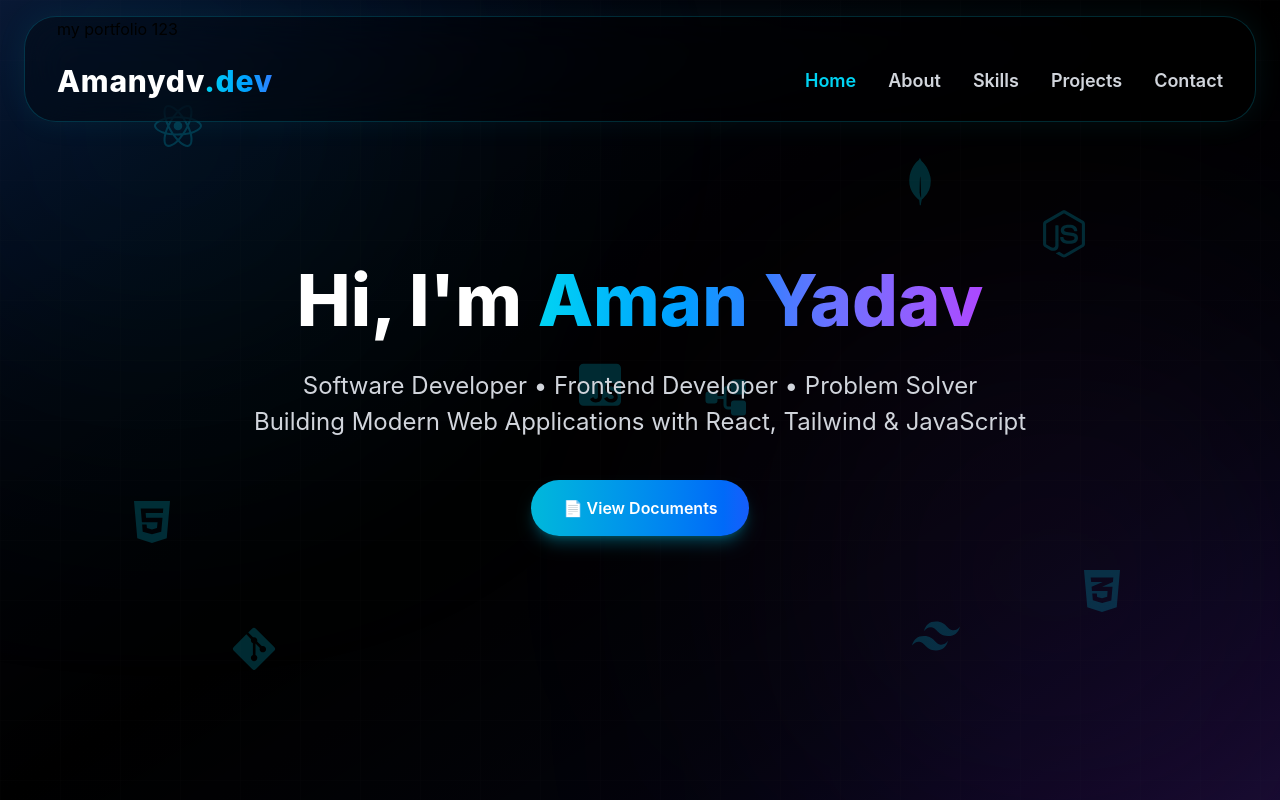
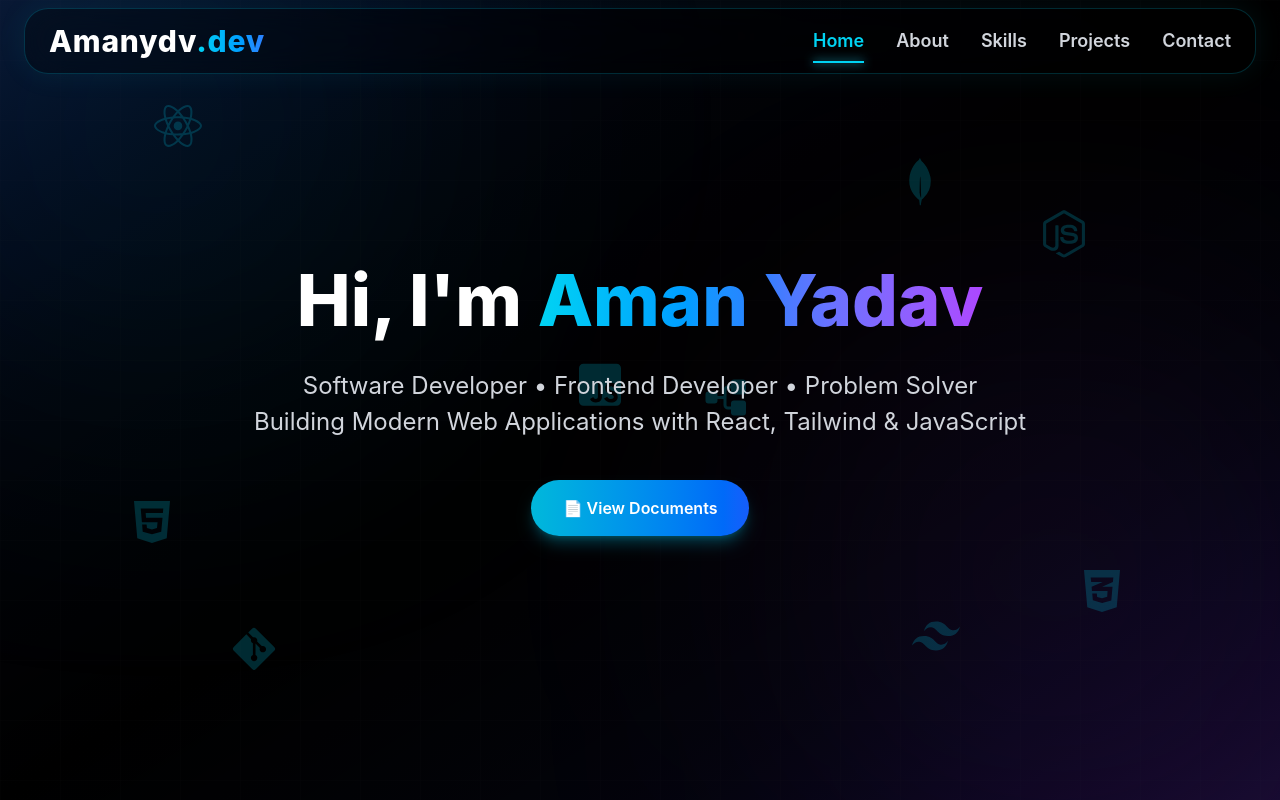
Before and after one commit to Amanyadav1913/portfolio-website, a React (Vite) app: page / in a window 1280 px wide. Built offline with nearby package versions, Linux system fonts and the light colour scheme.

Commit message:
update navbar

```diff
--- a/src/components/Navbar.jsx
+++ b/src/components/Navbar.jsx
@@ -14,27 +14,23 @@
   const [isOpen, setIsOpen] = useState(false);
 
   return (
-    <header className="fixed top-0 left-0 w-full z-50 px-4 sm:px-6 pt-4">
+    <header className="fixed top-0 left-0 w-full z-40 px-4 sm:px-6 pt-2">
       <nav
         className="
           max-w-7xl mx-auto
-          rounded-4xl
+          rounded-3xl
           border border-cyan-400/20
           bg-black/30
           backdrop-blur-xl
           shadow-[0_0_30px_rgba(34,211,238,0.08)]
         "
       >
-        <div className="px-5 sm:px-7 lg:px-8">
-
-          <h1>my portfolio 123</h1>
+        <div className="px-3 sm:px-4 lg:px-6">
 
           {/* Main Navbar */}
-
-          <div className="h-16 sm:h-20 flex items-center justify-between">
+          <div className="h-14 sm:h-16 flex items-center justify-between">
 
             {/* Logo */}
-
             <NavLink
               to="/"
               onClick={() => setIsOpen(false)}
@@ -66,7 +62,6 @@
             </NavLink>
 
             {/* Desktop Navigation */}
-
             <div className="hidden md:flex items-center gap-6 lg:gap-8">
               {navItems.map((item) => (
                 <NavLink
@@ -87,7 +82,7 @@
 
                     after:absolute
                     after:left-0
-                    after:-bottom-1
+                    after:-bottom-2
                     after:h-[2px]
                     after:w-0
                     after:bg-cyan-400
@@ -95,6 +90,12 @@
                     after:transition-all
                     after:duration-300
                     hover:after:w-full
+
+                    ${
+                      isActive
+                        ? "after:w-full"
+                        : ""
+                    }
                     `
                   }
                 >
@@ -104,7 +105,6 @@
             </div>
 
             {/* Mobile Menu Button */}
-
             <button
               onClick={() => setIsOpen(!isOpen)}
               className="
@@ -132,6 +132,7 @@
               md:hidden
               overflow-hidden
               transition-all duration-500
+
               ${
                 isOpen
                   ? "max-h-96 opacity-100 pb-5"
```
